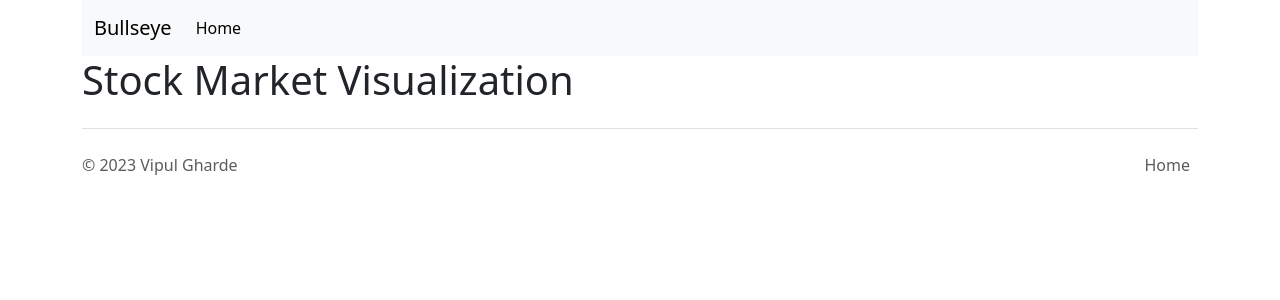
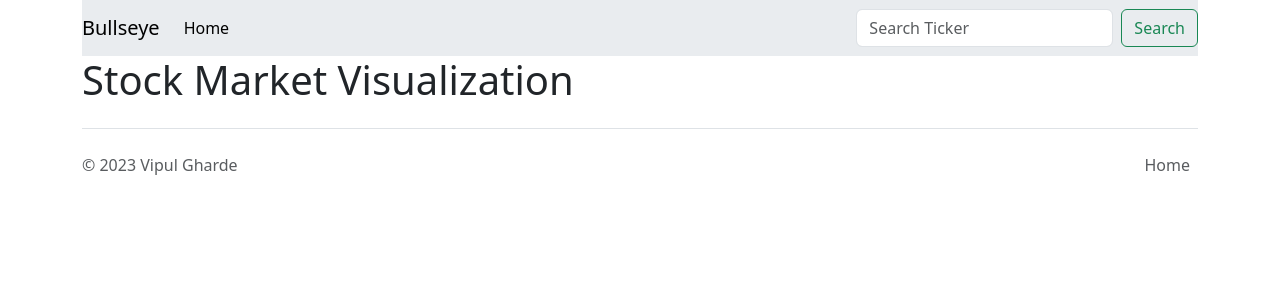
Before and after one commit to Vipul97/bullseye, a Django app: template bullseye/viz/templates/viz/base.html in a window 1280 px wide. Shown: the top 300 px of the page. Run offline with Django 4.2, Linux system fonts and the light colour scheme; the template is opened without the code that fills it, so the values that code supplies are empty; some libraries are stand-ins or nearby versions.

Commit message:
Use search bar to display ticker visualizations and refactor code

```diff
--- a/bullseye/viz/templates/viz/base.html
+++ b/bullseye/viz/templates/viz/base.html
@@ -2,6 +2,7 @@
 <html lang="en">
 <head>
     <meta charset="UTF-8">
+    <meta name="viewport" content="width=device-width" />
     <title>Stock Market Visualization - Bullseye</title>
     {% load bootstrap5 %}
     {% bootstrap_css %}
@@ -9,30 +10,35 @@
 </head>
 <body>
 <div class="container">
-    <nav class="navbar navbar-expand-lg bg-body-tertiary">
-        <div class="container-fluid">
-            <a class="navbar-brand" href="/viz">Bullseye</a>
-            <div class="collapse navbar-collapse" id="navbarSupportedContent">
-                <ul class="navbar-nav me-auto mb-2 mb-lg-0">
+    <nav class="navbar navbar-expand-lg bg-body-secondary">
+        <a class="navbar-brand" href="{% url 'viz' %}">Bullseye</a>
+        <button class="navbar-toggler" type="button" data-bs-toggle="collapse" data-bs-target="#navbarNav"
+                aria-controls="navbarNav" aria-expanded="false" aria-label="Toggle navigation">
+            <span class="navbar-toggler-icon"></span>
+        </button>
+        <div class="collapse navbar-collapse" id="navbarNav">
+            <ul class="navbar-nav">
                 <li class="nav-item">
-                        <a class="nav-link active" aria-current="page" href="/viz">Home</a>
+                    <a class="nav-link active" aria-current="page" href="{% url 'viz' %}">Home</a>
                 </li>
             </ul>
-            </div>
+            <form class="d-flex ms-auto" role="search" action="{% url 'viz' %}" method="get">
+                <input class="form-control me-2" type="search" placeholder="Search Ticker" aria-label="Search"
+                       name="ticker">
+                <button class="btn btn-outline-success" type="submit">Search</button>
+            </form>
         </div>
     </nav>
-
+    <main>
         <h1>Stock Market Visualization</h1>
-
         {% autoescape off %}
         {{ plot_div }}
         {% endautoescape %}
-
+    </main>
     <footer class="d-flex flex-wrap justify-content-between align-items-center py-3 my-4 border-top">
         <p class="col-md-4 mb-0 text-body-secondary">&copy; 2023 Vipul Gharde</p>
-
         <ul class="nav col-md-4 justify-content-end">
-            <li class="nav-item"><a href="/viz" class="nav-link px-2 text-body-secondary">Home</a></li>
+            <li class="nav-item"><a href="{% url 'viz' %}" class="nav-link px-2 text-body-secondary">Home</a></li>
         </ul>
     </footer>
 </div>
```
Lines whose indentation alone changed are shown as unchanged.
